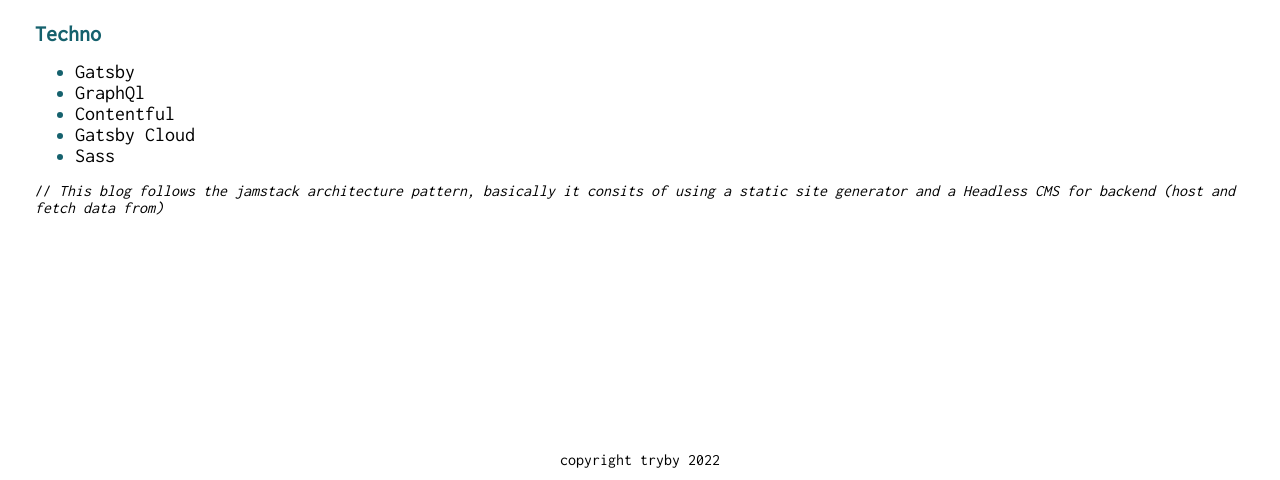
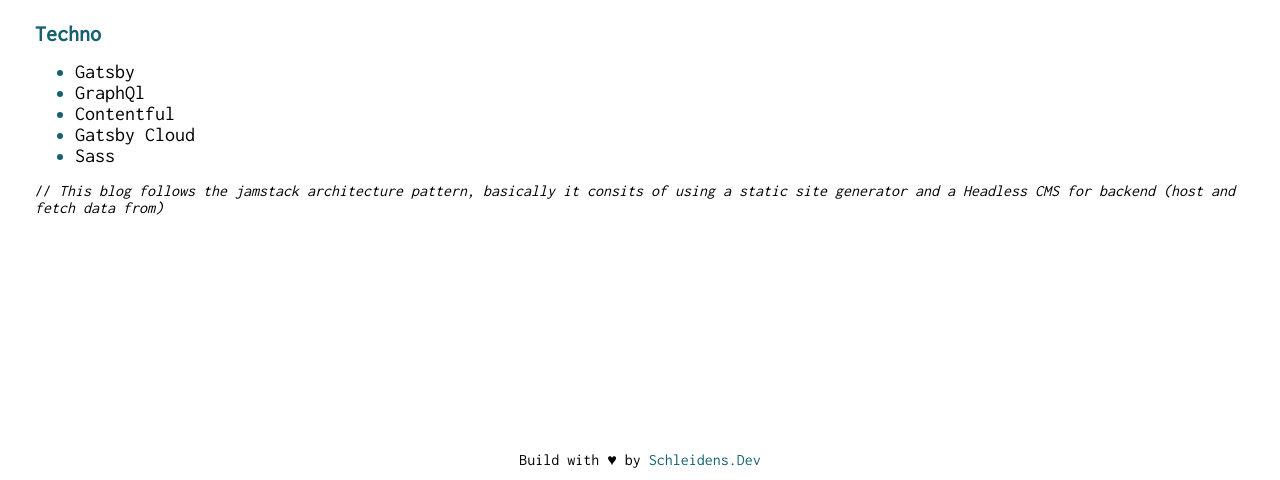
Before and after one commit to Schleidens/tryby, a Gatsby site: page /about in a window 1280 px wide. Shown: the part 324-804 px from the top of the page. Built offline with nearby package versions, Linux system fonts and the light colour scheme; Gatsby itself is replaced by a stand-in of ours.

Commit message:
improve the footer

```diff
--- a/src/layout/layout.js
+++ b/src/layout/layout.js
@@ -33,7 +33,7 @@
 
         <div className="footer">
             <span>
-                copyright tryby 2022
+                Build with &#9829; by <a href="https://github.com/Schleidens" target="blank">Schleidens.Dev</a>
             </span>
         </div>
     </>
--- a/src/scss/style.scss
+++ b/src/scss/style.scss
@@ -88,6 +88,10 @@
 
 
     margin: 10px 0px 10px 0px;
+
+    a{
+        color: $font-color;
+    }
 
 }
 
```
